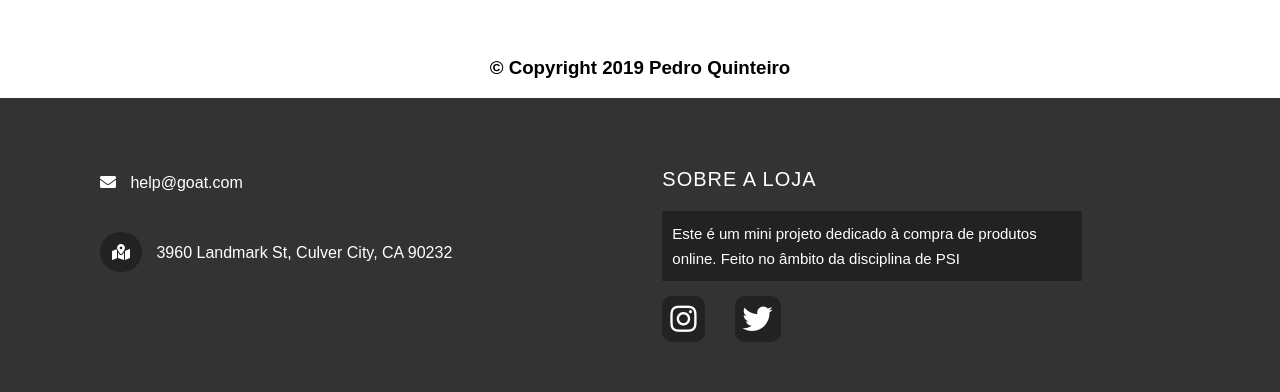
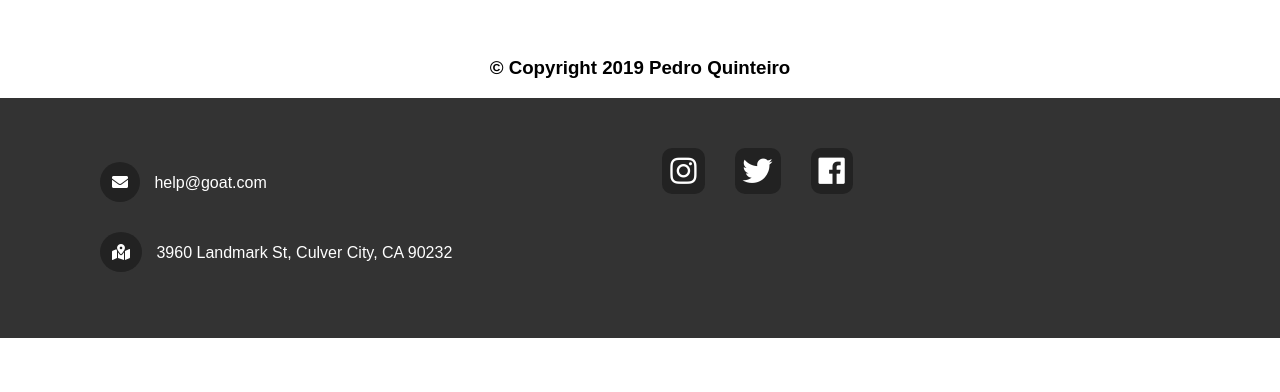
Before and after one commit to Kintas17/GOAT2.0, a Flask app: page / in a window 1280 px wide. Shown: the part 643-1035 px from the top of the page. After the commit the page ends 981 px from the top, so only its background shows below. Run offline with Flask 2, Linux system fonts and the light colour scheme; parts of the project's set-up code (start-up, migrations or seed data) failed here and were passed over.

Commit message:
layout
style

```diff
--- a/static/style.css
+++ b/static/style.css
@@ -99,8 +99,6 @@ width: 400px;
     padding: 50px 100px;
 }
 
-}
-
 .email i {
     background-color: #222;
     padding: 12px;
--- a/templates/layout.html
+++ b/templates/layout.html
@@ -55,14 +55,15 @@
     </div>
 
     <div class="info">
-        <p class="info-title">Sobre a Loja</p>
-        <p class="info-content">Este é um mini projeto dedicado à compra de produtos online. Feito no âmbito da disciplina de PSI</p>
         <div>
             <div>
                 <a href="https://www.instagram.com/goat/?hl=en" target="_blank"><i class="fab fa-instagram"></i></a>
             </div>
             <div>
                 <a href="https://twitter.com/goatapp?lang=en" target="_blank"><i class="fab fa-twitter"></i></a>
+            </div>
+            <div>
+                <a href="https://www.facebook.com/goatapp/" target="_blank"><i class="fab fa-facebook"></i></a>
             </div>
         </div>
     </div>
```
